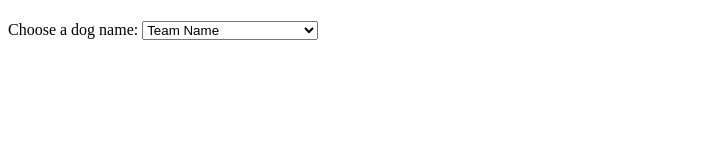
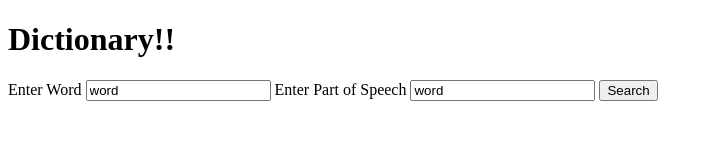
Before and after one commit to staten-island-tech/create-task-BenZanelli, a plain HTML site: page index.html in a window 1280 px wide. Shown: the whole page, without its empty margins (0-713 px from the left). Drawn offline with Linux system fonts and the light colour scheme; no server answers.

Commit message:
got it work

```diff
--- a/index.html
+++ b/index.html
@@ -6,45 +6,19 @@
   <link rel="stylesheet" href="input.css">
 </head>
 <header>
-  <h1></h1>
+  <h1>Dictionary!!</h1>
 </header>
 <body class="body">
-  <label for="dog-names">Choose a dog name:</label>
-    <select name="dog-names" id="dog-names">
-        <option value="noteam">Team Name</option>
-        <option value="cardinals">Arizona Cardinals</option>
-        <option value="falcons">Atlanta Falcons</option>
-        <option value="ravens">Baltimore Ravens</option>
-        <option value="bills">Buffalo Bills</option>
-        <option value="panthers">Carolina Panthers</option>
-        <option value="bears">Chicago Bears</option>
-        <option value="bengals">Cincinnati Bengals</option>
-        <option value="browns">Cleveland Browns</option>
-        <option value="cowboys">Dallas Cowboys</option>
-        <option value="broncos">Denver Broncos</option>
-        <option value="lions">Detroit Lions</option>
-        <option value="packers">Green Back Packers</option>
-        <option value="texans">Houston Texans</option>
-        <option value="colts">Indianapolis Colts</option>
-        <option value="jaguars">Jacksonville Jaguars</option>
-        <option value="chiefs">Kansas City Chiefs</option>
-        <option value="raiders">Las Vegas Raiders</option>
-        <option value="chargers">Los Angeles Chargers</option>
-        <option value="rams">Los Angeles Rams</option>
-        <option value="dolphins">Miami Dolphins</option>
-        <option value="vikings">Minnesota Vikings</option>
-        <option value="patriots">New England Patriots</option>
-        <option value="saints">New Orleans Saints</option>
-        <option value="giants">New York Giants</option>
-        <option value="jets">New York Jets</option>
-        <option value="eagles">Philadelphia Eagles</option>
-        <option value="steelers">Pittsburgh Steelers</option>
-        <option value="49ers">San Francisco 49ers</option>
-        <option value="seahawks">Seattle Seahawks</option>
-        <option value="buccaneers">Tampa Bay Buccanners</option>
-        <option value="titans">Tennassee Titans</option>
-        <option value="commanders">Washington Commanders</option>
-      </select>
+  <div class="forms">
+    <form action="" id="form">
+        <label for="firstname" class="text">Enter Word</label>
+        <input type="text" name="itemname" id="item-name" class="input" value="word">
+        <label for="firstname" class="text">Enter Part of Speech</label>
+        <input type="text" name="itemname" id="part-of-spch" class="input" value="word">
+        <input type="submit" value="Search" class="submit">
+
+    </form>
+</div>
 
 
 <div class="container"></div>
--- a/main.js
+++ b/main.js
@@ -4,34 +4,45 @@ use this api  */
 const DOMSelectors = {
     form: document.querySelector("#form"),
     itemname: document.querySelector("#item-name"),
+    spchprt: document.querySelector("#part-of-spch"),
     parent1: document.querySelector(".container"),
-
+    input: document.querySelector(".input")
 }
 
 //4387 up n down 1 to get teams
-const url = 'https://americanfootballapi.p.rapidapi.com/api/american-football/team/4386/players';
-const options = {
-	method: 'GET',
-	headers: {
-		'X-RapidAPI-Key': '0aac7e6b1dmshe54e5f3ba0d7c82p1e541ejsn8479615d9fd8',
-		'X-RapidAPI-Host': 'americanfootballapi.p.rapidapi.com'
-	}
-};
+async function getData(x,y){
+    const url = `https://api.dictionaryapi.dev/api/v2/entries/en/${x}`;
+    try {
+    	const response = await fetch(url);
+	    const result = await response.json();
+        console.log(response)
+	    console.log(result[0]);
+        let thing = result[0]
+        DOMSelectors.parent1.insertAdjacentHTML(
+            "beforeend",
+            `<div class=${thing.word}>
+            <h2>${thing.word.toUpperCase()}</h2>
+            <h3>${thing.meanings[0].partOfSpeech.toUpperCase()}</h3>
+            <h4>${thing.meanings[0].definitions[0].definition}</h4>
+            </div>`
+        )
 
-try {
-	const response = await fetch(url, options);
-	const result = await response.text();
-	console.log(result);
-} catch (error) {
-	console.error(error);
+    }
+    catch (error) {
+	    console.error(error);
+    }
+
 }
-/* function insert(){
+function insert(){
+    DOMSelectors.itemname.addEventListener('click', function(){
+        DOMSelectors.itemname.value=""
+    })
     DOMSelectors.form.addEventListener('submit',function(event){
         event.preventDefault()
         let x = DOMSelectors.itemname.value.toLowerCase()
-        let y = x.replaceAll(' ','+')
-        console.log(y)
-        getData(y)
+        let z = DOMSelectors.spchprt.value.toLowerCase()
+        console.log(x,z)
+        getData(x,z)
     })
 }
-insert() */
+insert()
```
